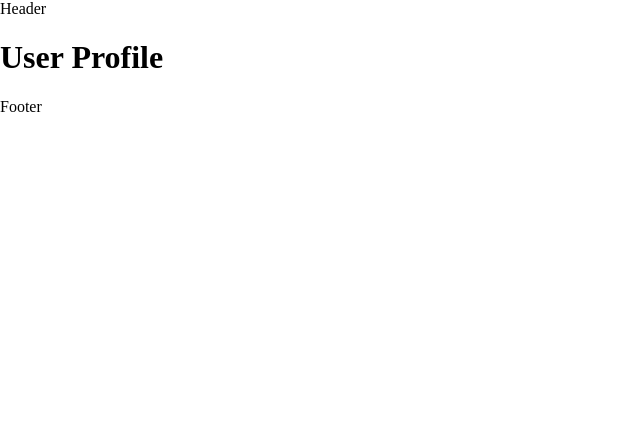
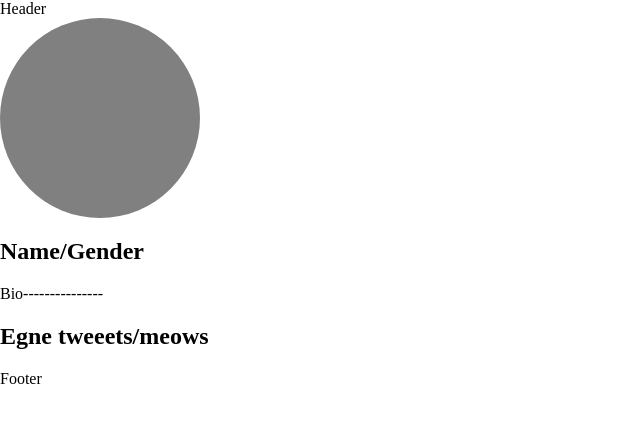
Before and after one commit to LeahJKH/Meows, a React (Vite) app: page /userprofile in a window 1280 px wide. Shown: the top 422 px of the page, without its empty margins (0-640 px from the left). Built offline with nearby package versions, Linux system fonts and the light colour scheme.

Commit message:
created html for user profile page

```diff
--- a/src/Pages/UserProfilePage/userProfile.module.css
+++ b/src/Pages/UserProfilePage/userProfile.module.css
@@ -0,0 +1,8 @@
+
+
+.profileImage{
+  background-color: gray;
+  width: 200px;
+  height: 200px;
+  border-radius: 50%;
+}
--- a/src/Pages/UserProfilePage/userProfile.tsx
+++ b/src/Pages/UserProfilePage/userProfile.tsx
@@ -3,9 +3,19 @@ import styles from "./userProfile.module.css"
 export function UserProfile(){
 
   return(
-    <div className={styles.profileContainer}>
+    <div className={styles.profilePageContainer}>
 
-      <h1>User Profile</h1>
+      <div>
+        <div className={styles.profileImage}></div>
+        <h2>Name/Gender</h2>
+        <p>Bio---------------</p>
+      </div>
+
+      <div>
+        <div>
+          <h2>Egne tweeets/meows</h2>
+        </div>
+      </div>
 
     </div>
   )
```
